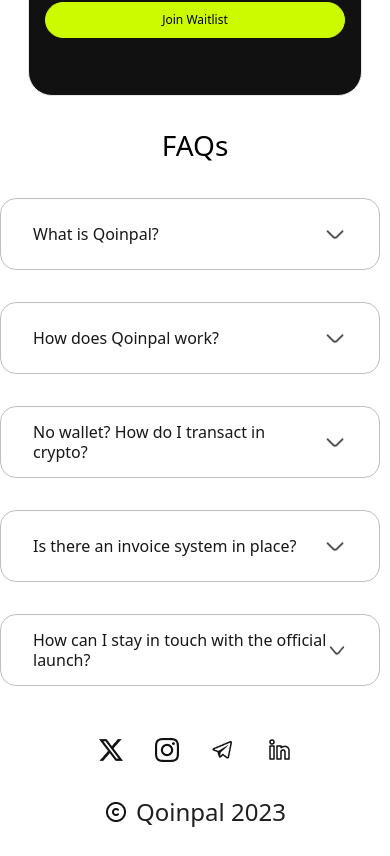
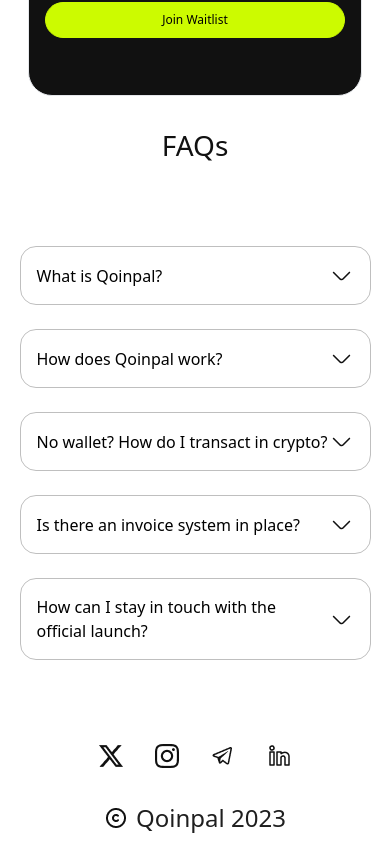
Before and after one commit to qoinpalhq/qoinpal-waitlist-v2-, a React (Vite) app in the folder frontend/: page / in a window 390 px wide. Shown: the part 2620-3476 px from the top of the page. Built offline with nearby package versions, Linux system fonts and the light colour scheme.

Commit message:
fixed faq

```diff
--- a/frontend/src/components/FAQ/FAQ.tsx
+++ b/frontend/src/components/FAQ/FAQ.tsx
@@ -5,23 +5,23 @@
 const faqData = [
     {
         question: "What is Qoinpal?",
-        answer: "Qoinpal is a cryptocurrency platform...",
+        answer: "QoinPal is a borderless fiat-to-crypto and crypto-to-fiat payment solution.",
     },
     {
         question: "How does Qoinpal work?",
-        answer: "Qoinpal works by...",
+        answer: "Qoinpal acts as a bridge; you send money from a your local bank account and the recipient receives it as crypto and vice versa with crypto-to-fiat payments. And no, you don’t need a wallet. ",
     },
     {
         question: "No wallet? How do I transact in crypto?",
-        answer: "You can transact in crypto on Qoinpal without a wallet...",
+        answer: "We act as the gateway, accepting fiat and sending it as crypto to the recipient.",
     },
     {
         question: "Is there an invoice system in place?",
-        answer: "Yes, there is an invoice system...",
+        answer: "With QoinPal, you may bill clients in any currency and receive it either by fiat or in crypto.",
     },
     {
         question: "How can I stay in touch with the official launch?",
-        answer: "To stay in touch with the official launch...",
+        answer: "You can stay connected by signing on our waitlist and receive our mails. You can also follow our social media handles below.",
     },
 ];
 
@@ -40,22 +40,22 @@
 
     return (
         <div className="">
-            <h1 className="flex items-center justify-center text-bold text-[#111111] mb-20">
+            <h1 className="flex items-center justify-center text-bold text-[#111111] mb-10">
                 FAQs
             </h1>
-            <div className="flex items-center justify-center flex-col">
+            <div className="flex items-center justify-center flex-col py-10">
                 {/* Step 4: Map over the data array to render questions and answers */}
                 {faqData.map((item, index) => (
                     <div
                         key={index}
-                        className="flex flex-col border rounded-2xl border-[#BFBFBF] w-[1035px] mb-6"
+                        className="flex flex-col justify-center border rounded-2xl border-[#BFBFBF] w-[90%] md:w-[80%] mb-6 px-4 py-4"
                     >
                         <div
-                            className="flex items-center justify-between px-4 my-8"
+                            className="flex items-center justify-between"
                             onClick={() => toggleAnswer(index)}
                             style={{ cursor: "pointer" }}
                         >
-                            <p className="">{item.question}</p>
+                            <h4 className="font-normal">{item.question}</h4>
                             <img
                                 src={arrowdown}
                                 alt=""
@@ -68,7 +68,7 @@
                         </div>
                         {/* Step 5: Conditionally render the answer input field */}
                         {answersVisible[index] && (
-                            <div className="px-4 my-4">{item.answer}</div>
+                            <div className="my-4 font-light">{item.answer}</div>
                         )}
                     </div>
                 ))}
--- a/frontend/src/components/Services/Services.tsx
+++ b/frontend/src/components/Services/Services.tsx
@@ -12,7 +12,7 @@
     <section id="wrapper" className="bg-background  flex flex-col items-center px-7 md:px-15 lg:px-24 py-7 md:py-24 ">
 
       <div id="top" className="flex flex-col md:flex-row gap-20 space-between w-full pb-24 md:pb-32">
-        <div id="left" className="w-full md:w-4/5">
+        <div id="left" className="w-full md:w-3/5">
           <h2 className="font-medium"> {data.title}
           </h2>
           <p className="subtitle font-light pt-6 pb-7">{data.body}</p>
--- a/frontend/src/pages/Home.tsx
+++ b/frontend/src/pages/Home.tsx
@@ -38,17 +38,17 @@
 
             <Newsletters  />
                 <Modal />
+                    <FAQ />
             {isMobile ? (
                 <>
 
-                    <MobileFAQ />
+
                     <MobileFooter />
                     {/* <MobileCongratulations /> */}
                 </>
             ) : (
                 <>
 
-                    <FAQ />
                     <Footer />
                     {/* <Congratulations /> */}
                 </>
```
